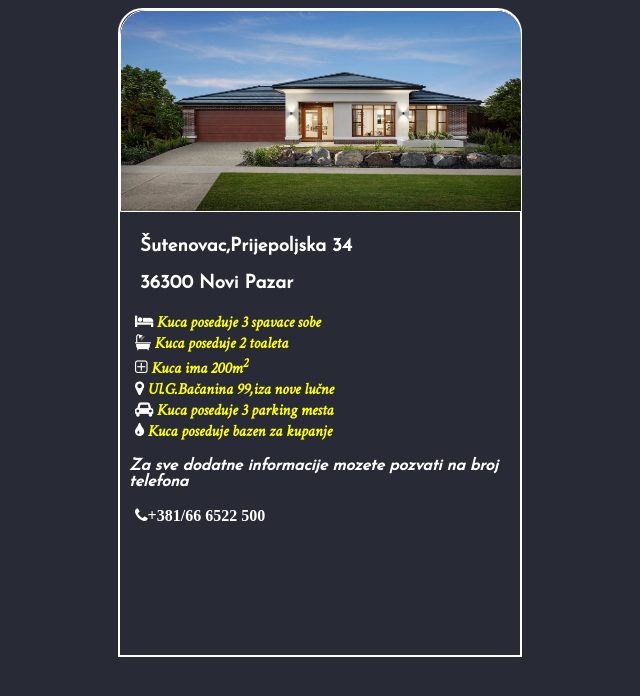
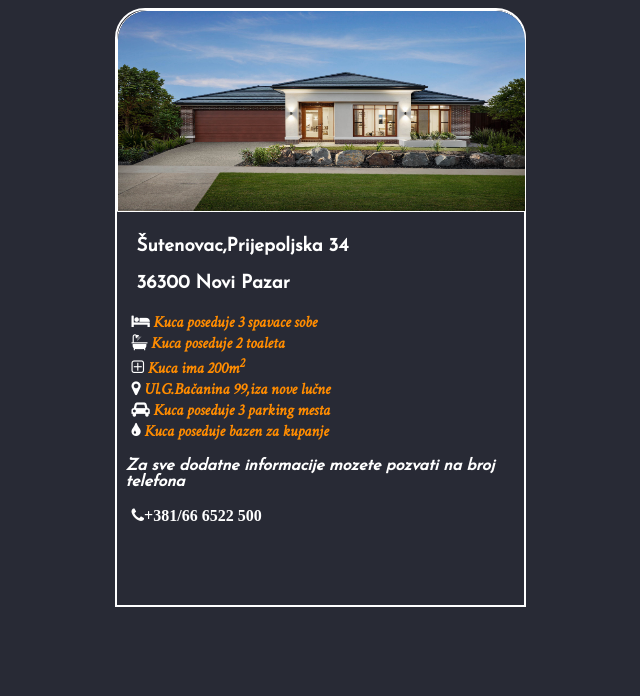
Before and after one commit to KurtasinovicKerim/IT-CAMP2, a plain HTML site: page HTML-CSS/Domaci Zadatak Prodaja kuce/index.html in a window 1280 px wide. Shown: the whole page, without its empty margins (320-960 px from the left). Drawn offline with Linux system fonts and the light colour scheme.

Commit message:
update for css

```diff
--- a/HTML-CSS/Domaci Zadatak Prodaja kuce/kerim.css
+++ b/HTML-CSS/Domaci Zadatak Prodaja kuce/kerim.css
@@ -7,21 +7,21 @@ body {
 }
 
 .kerim {
-  width: 400px;
-  height: 645px;
+  width: 407px;
+  height: 595px;
   margin: auto;
   border: 2px solid #ffffff;
   background-color: #282a35;
-  border-top-left-radius: 25px;
-  border-top-right-radius: 25px;
+  border-top-left-radius: 30px;
+  border-top-right-radius: 30px;
 }
 
 img {
-  width: 400px;
+  width: 407px;
   height: 200px;
   border: 1px solid #ffffff;
-  border-top-left-radius: 25px;
-  border-top-right-radius: 25px;
+  border-top-left-radius: 30px;
+  border-top-right-radius: 30px;
 }
 
 .kerim h3 {
@@ -37,7 +37,7 @@ img {
 }
 
 .kerimspan1 {
-  color: #ffff00;
+  color: #ff8c00;
   font-size: medium;
 }
 
@@ -47,7 +47,7 @@ img {
 }
 
 .kerimspan2 {
-  color: #ffff00;
+  color: #ff8c00;
   font-size: medium;
 }
 
@@ -57,7 +57,7 @@ img {
 }
 
 .kerimspan3 {
-  color: #ffff00;
+  color: #ff8c00;
   font-size: medium;
 }
 
@@ -67,7 +67,7 @@ img {
 }
 
 .kerimspan4 {
-  color: #ffff00;
+  color: #ff8c00;
   font-size: medium;
 }
 
@@ -77,7 +77,7 @@ img {
 }
 
 .kerimspan5 {
-  color: #ffff00;
+  color: #ff8c00;
   font-size: medium;
 }
 
@@ -87,7 +87,7 @@ img {
 }
 
 .kerimspan6 {
-  color: #ffff00;
+  color: #ff8c00;
   font-size: medium;
 }
 
@@ -105,3 +105,23 @@ img {
 span {
   font-style: italic;
 }
+
+span:hover {
+  transition: all 0.7s ease-in-out;
+  color: #00ffff;
+}
+
+h3:hover {
+  transition: all 0.7s ease-in-out;
+  color: #ff8c00;
+}
+
+p:hover {
+  color: #ff8c00;
+  transition: all 0.7s ease-in-out;
+}
+
+#ikonica-za-telefon:hover {
+  color: #ff8c00;
+  transition: all 0.7s ease-in-out;
+}
```
